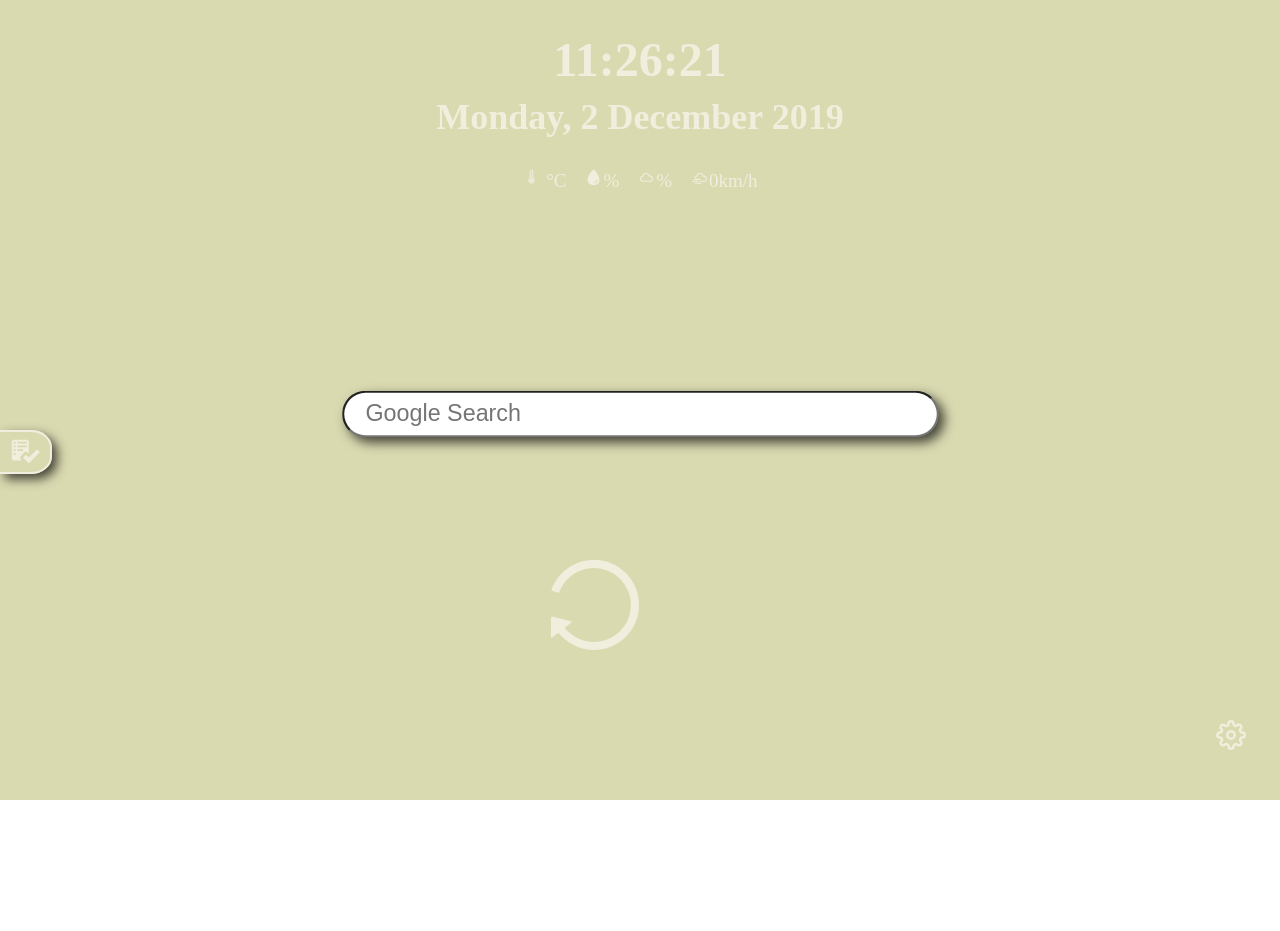
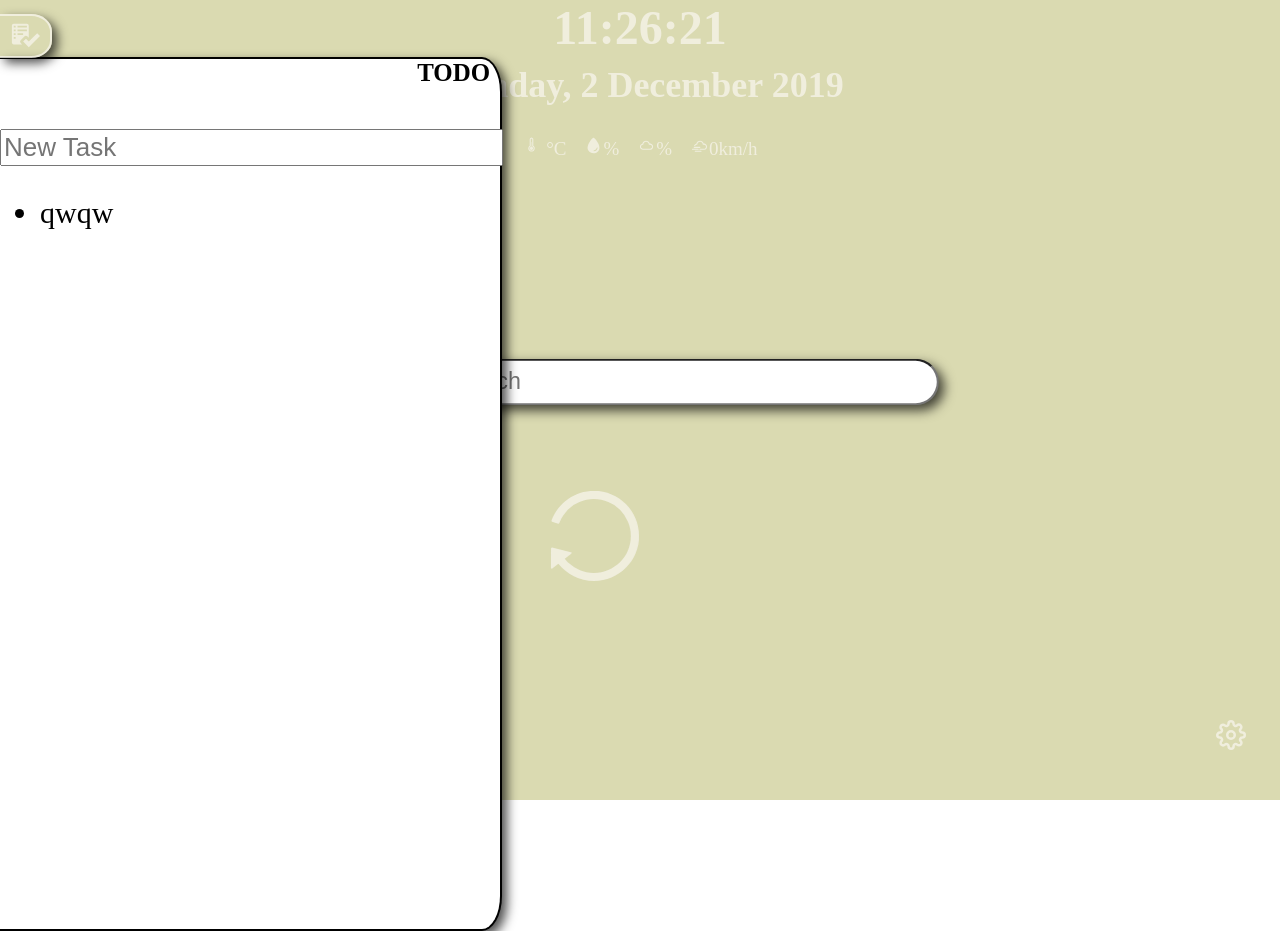
Before and after one commit to nickmilanos/My-Home-Page, a React (Create React App) app: page / in a window 1280 px wide. Before the commit the page ends 800 px from the top, so only its background shows below. Built offline with nearby package versions, Linux system fonts and the light colour scheme; no server answers.

Commit message:
Added TodoList UI/Modified Styles

```diff
--- a/src/Components/Hour.js
+++ b/src/Components/Hour.js
@@ -4,7 +4,9 @@ export default class Hour extends React.Component{
     constructor(){
         super();
         this.state={
-            seconds: ""
+            seconds: "",
+            months: ["January", "February", "March", "April", "May", "June", "July", "August", "September", "October", "November", "December"],
+            days: ["Sunday", "Monday", "Tuesday", "Wednesday", "Thursday", "Friday", "Saturday"]
         };
         this.handleSeconds = this.handleSeconds.bind(this);
     }
@@ -32,11 +34,9 @@ export default class Hour extends React.Component{
     }
 
     render(){
-        const months = ["January", "February", "March", "April", "May", "June", "July", "August", "September", "October", "November", "December"];
-        const days = ["Sunday", "Monday", "Tuesday", "Wednesday", "Thursday", "Friday", "Saturday"];
         const date = new Date();
-        const currentMonth = months[date.getMonth()];
-        const currentDay = days[date.getDay()];
+        let currentMonth = this.state.months[date.getMonth()];
+        let currentDay = this.state.days[date.getDay()];
         let currentHour = date.getHours() < 10 ? `0${date.getHours()}` : date.getHours()
         let currentMinute = date.getMinutes() < 10 ? `0${date.getMinutes()}` : date.getMinutes();
         return(
--- a/src/Components/TodoList.js
+++ b/src/Components/TodoList.js
@@ -2,10 +2,27 @@ import React from 'react';
 import {GoChecklist} from 'react-icons/go';
 
 export default class TodoList extends React.Component{
+    onClickHandler(){
+        document.querySelector("#list").classList.toggle("zeroWidth");
+    }
+    onKeyPressHandler(e){
+        if(e.key === "Enter" && document.querySelector("input").value !== ""){
+            let newListItem = document.createElement("li");
+            newListItem.textContent = document.querySelector("input").value;
+            document.querySelector("ul").append(newListItem);
+        }
+    }
     render(){
         return(
             <div id="todoListContainer">
-                <span><GoChecklist /></span>
+                <span onClick={this.onClickHandler}><GoChecklist /></span>
+                <div id="list">
+                    <h5>TODO</h5>
+                    <input type="text" placeholder="New Task" id="input" onKeyPress={this.onKeyPressHandler}></input>
+                    <ul>
+                        <li>qwqw</li>
+                    </ul>
+                </div>
             </div>
         );
     }
--- a/src/Styles/App.css
+++ b/src/Styles/App.css
@@ -12,17 +12,13 @@
     #appContainer #weatherContainer span {
       margin: 0 9px 0 9px; }
   #appContainer #hourContainer {
-    display: flex;
-    flex-wrap: wrap;
-    justify-content: center;
     font-size: 24px; }
-  #appContainer h1, #appContainer h2 {
-    width: 100%;
-    text-align: center; }
-  #appContainer h1 {
-    margin-bottom: 9px; }
-  #appContainer h2 {
-    margin-top: 0; }
+    #appContainer #hourContainer h1, #appContainer #hourContainer h2 {
+      width: 100%;
+      text-align: center;
+      margin-top: 0; }
+    #appContainer #hourContainer h1 {
+      margin-bottom: 9px; }
   #appContainer #googleSearchContainer {
     display: flex;
     flex-wrap: wrap;
@@ -41,7 +37,10 @@
       #appContainer #googleSearchContainer #search:focus {
         transform: scale(1.06); }
   #appContainer #todoListContainer {
-    font-size: 30px; }
+    font-size: 30px;
+    width: 350px;
+    position: absolute;
+    top: 20px; }
     #appContainer #todoListContainer span {
       border-right: 2px solid rgba(245, 243, 233, 0.8);
       border-top: 2px solid rgba(245, 243, 233, 0.8);
@@ -55,6 +54,25 @@
       #appContainer #todoListContainer span:hover {
         color: rgba(8, 120, 31, 0.8);
         border-color: rgba(8, 120, 31, 0.8); }
+    #appContainer #todoListContainer #list {
+      transition: all 0.6s;
+      width: 500px;
+      height: 870px;
+      background: white;
+      color: black;
+      border-right: 2px solid black;
+      border-top: 2px solid black;
+      border-bottom: 2px solid black;
+      border-bottom-right-radius: 4%;
+      border-top-right-radius: 4%;
+      box-shadow: 5px 5px 11px rgba(0, 0, 0, 0.7); }
+      #appContainer #todoListContainer #list h5 {
+        text-align: right;
+        margin-right: 10px;
+        margin-top: 0; }
+      #appContainer #todoListContainer #list #input {
+        width: 99%;
+        font-size: 26px; }
   #appContainer #loadingContainer {
     animation-name: rotate;
     animation-iteration-count: infinite;
@@ -83,5 +101,7 @@
     filter: blur(2px); }
   #appContainer .unblured {
     filter: blur(0); }
+  #appContainer .zeroWidth {
+    width: 0px !important; }
 
 /*# sourceMappingURL=App.css.map */
--- a/src/Styles/App.scss
+++ b/src/Styles/App.scss
@@ -20,19 +20,16 @@ $mainBoxShadow: 5px 5px 11px rgba(0, 0, 0, 0.7);
         }
     }
     #hourContainer{
-        @include flexLayout(center);
         font-size: 24px;
-    }
         h1, h2{
             width:100%;
             text-align:center;
+            margin-top:0;
         }
 
         h1{
             margin-bottom:9px;
         }
-    h2{
-        margin-top:0;
     }
     #googleSearchContainer{
         @include flexLayout(center);
@@ -54,6 +51,9 @@ $mainBoxShadow: 5px 5px 11px rgba(0, 0, 0, 0.7);
     }
     #todoListContainer{
         font-size: 30px;
+        width:350px;
+        position:absolute;
+        top: 20px;
         span{
             border-right: 2px solid rgba(245, 243, 233, 0.8);
             border-top: 2px solid rgba(245, 243, 233, 0.8);
@@ -67,6 +67,28 @@ $mainBoxShadow: 5px 5px 11px rgba(0, 0, 0, 0.7);
                 &:hover{
                 color: rgba(8, 120, 31, 0.8);
                 border-color: rgba(8, 120, 31, 0.8);
+            }
+        }
+        #list{
+            transition: all 0.6s;
+            width:500px;
+            height: 870px;
+            background: white;
+            color: black;
+            border-right: 2px solid black;
+            border-top: 2px solid black;
+            border-bottom: 2px solid black;
+            border-bottom-right-radius: 4%;
+            border-top-right-radius: 4%;
+            box-shadow: $mainBoxShadow;
+            h5{
+                text-align: right;
+                margin-right: 10px;
+                margin-top: 0;
+            }
+            #input{
+                width: 99%;
+                font-size: 26px;
             }
         }
     }
@@ -107,4 +129,7 @@ $mainBoxShadow: 5px 5px 11px rgba(0, 0, 0, 0.7);
     .unblured{
         filter: blur(0);
     }
+    .zeroWidth{
+        width: 0px !important;
     }
+}
```
Also changed, not shown: 2 other files (tests, documents, lock files or other folders). Lines whose indentation alone changed are shown as unchanged.
